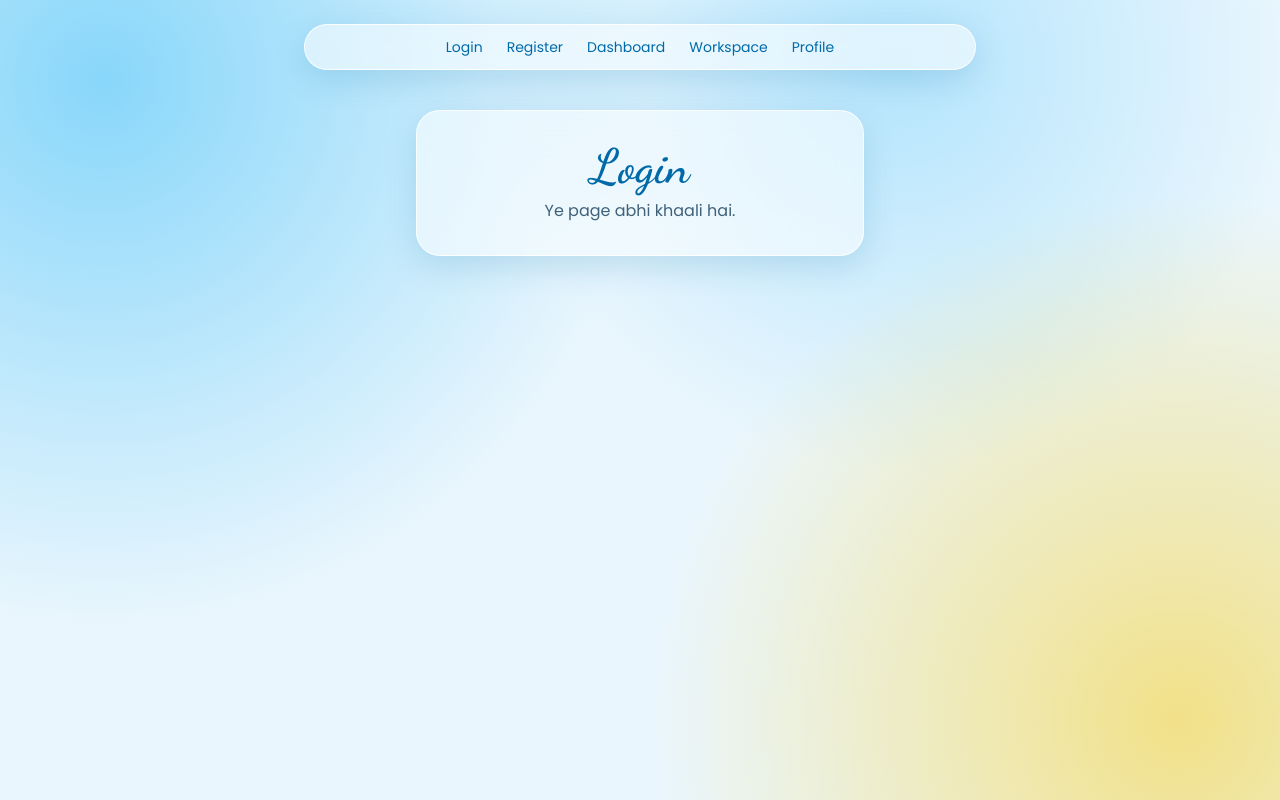
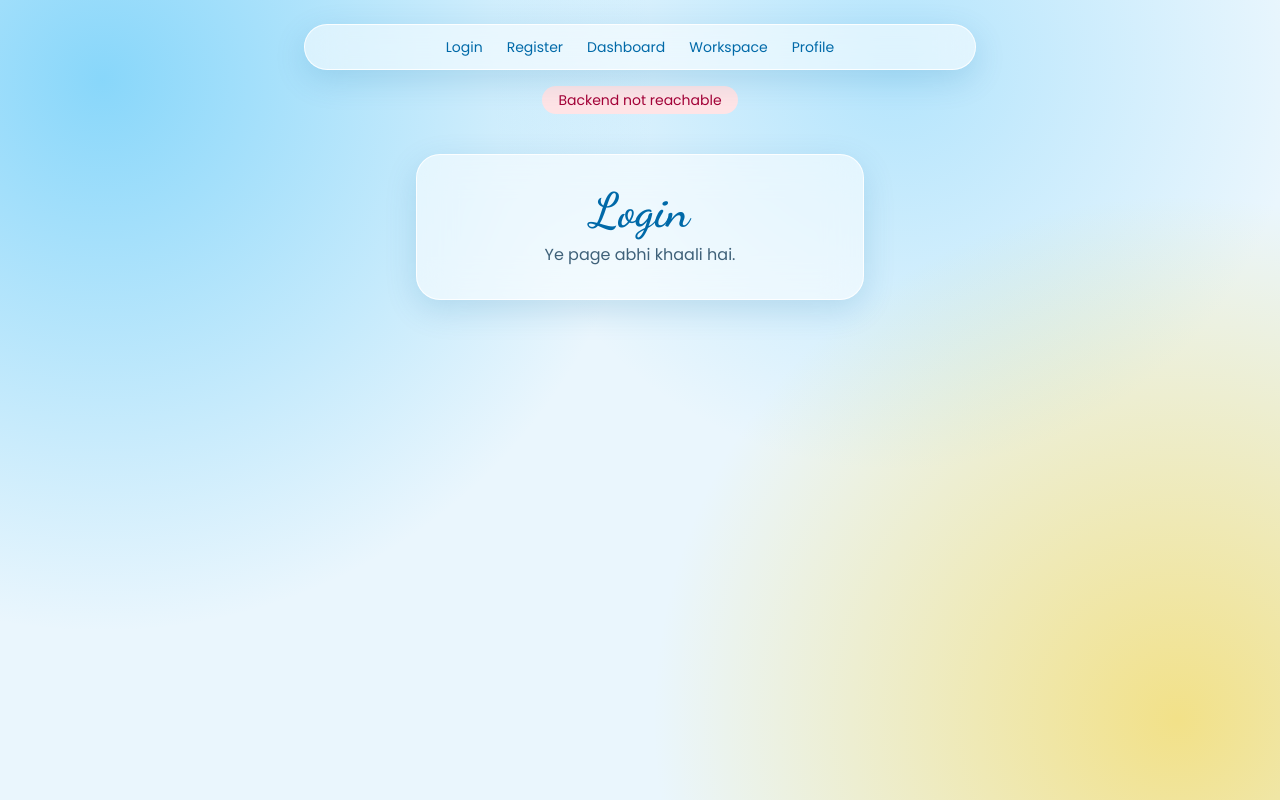
Before and after one commit to dmashcode/StudentOS, a React (Vite) app in the folder frontend/: page /login in a window 1280 px wide. Built offline with nearby package versions, Linux system fonts and the light colour scheme; no server answers.

Commit message:
feat: cors setup and backend health badge

```diff
--- a/frontend/src/App.jsx
+++ b/frontend/src/App.jsx
@@ -1,4 +1,5 @@
 import { Link, Navigate, Route, Routes } from 'react-router-dom'
+import HealthBadge from './components/HealthBadge'
 
 function Placeholder({ title }) {
   return (
@@ -19,6 +20,7 @@ export default function App() {
         <Link to="/workspace">Workspace</Link>
         <Link to="/profile">Profile</Link>
       </nav>
+      <HealthBadge />
 
       <Routes>
         <Route path="/" element={<Navigate to="/login" replace />} />
--- /dev/null
+++ b/frontend/src/components/HealthBadge.jsx
@@ -0,0 +1,31 @@
+import { useEffect, useState } from 'react'
+import client from '../api/client'
+
+const LABELS = {
+  checking: 'Checking backend...',
+  ok: 'Backend connected',
+  down: 'Backend not reachable',
+}
+
+const STYLES = {
+  checking: 'bg-sky-100 text-sky-800',
+  ok: 'bg-emerald-100 text-emerald-800',
+  down: 'bg-rose-100 text-rose-800',
+}
+
+export default function HealthBadge() {
+  const [status, setStatus] = useState('checking')
+
+  useEffect(() => {
+    client
+      .get('/health')
+      .then((res) => setStatus(res.data.database === 'connected' ? 'ok' : 'down'))
+      .catch(() => setStatus('down'))
+  }, [])
+
+  return (
+    <p className={`mx-auto mt-4 w-fit rounded-full px-4 py-1 text-sm ${STYLES[status]}`}>
+      {LABELS[status]}
+    </p>
+  )
+}
```
Also changed, not shown: 2 other files (tests, documents, lock files or other folders).
